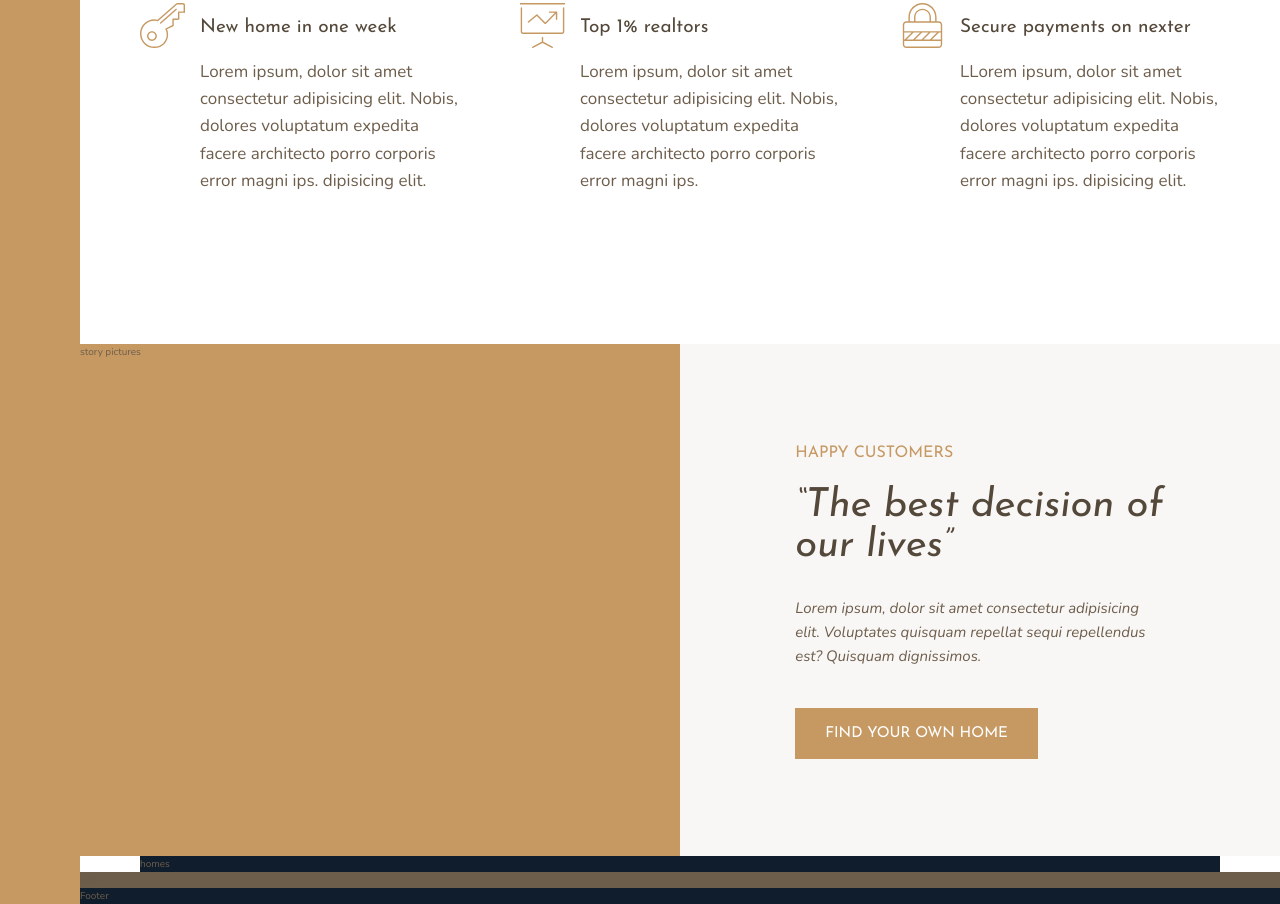
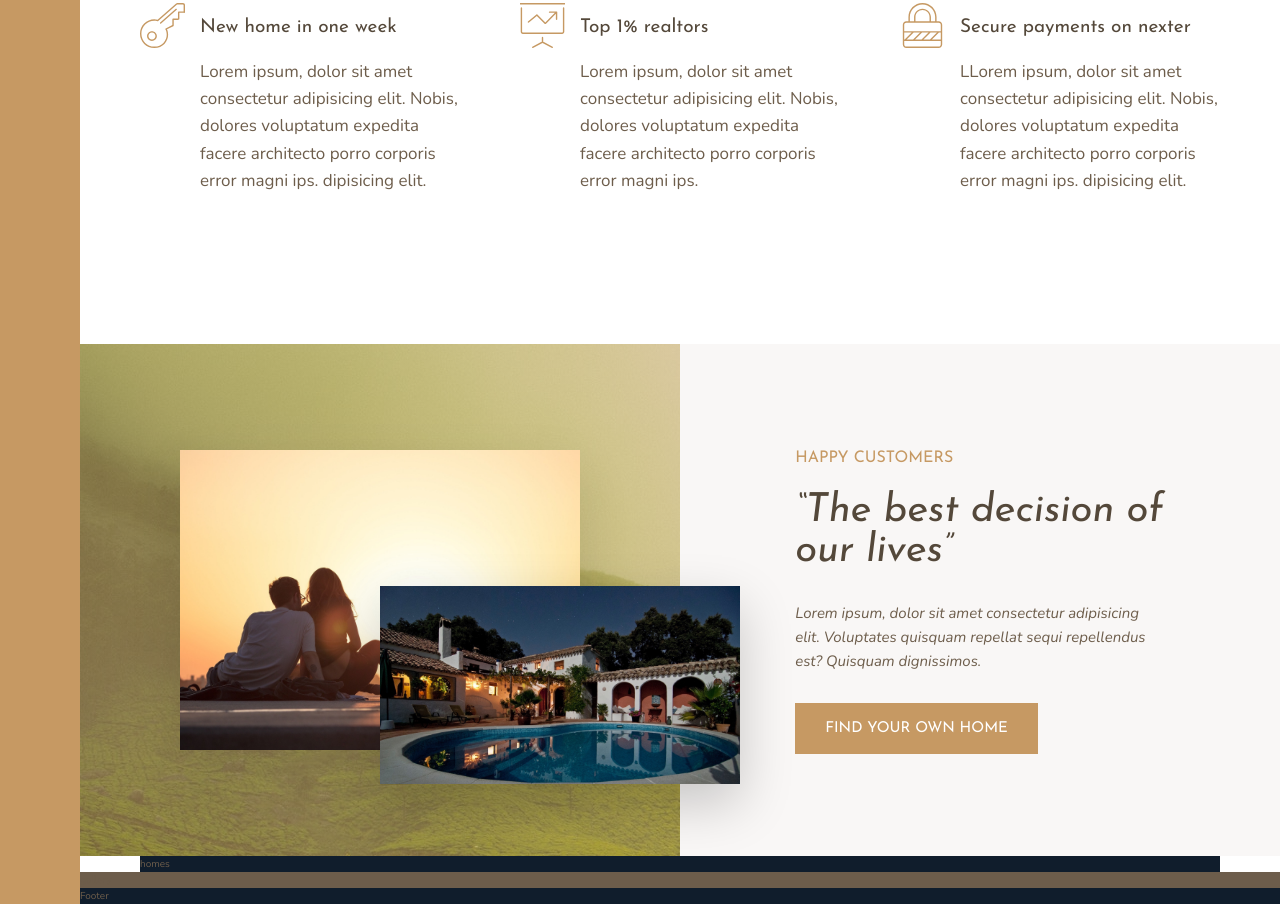
Before and after one commit to neringabickmore/nexter-adv-css, a website: page index.html in a window 1280 px wide. Shown: the part 1073-1977 px from the top of the page. Drawn offline with nearby package versions, Linux system fonts and the light colour scheme.

Commit message:
Story section/P2

```diff
--- a/index.html
+++ b/index.html
@@ -70,11 +70,18 @@
                 expedita facere architecto porro corporis error magni ips. dipisicing elit.</p>
         </div>
     </section>
-    <div class="story__pictures">story pictures</div>
+    <!-- Story section -->
+    <!-- Pictures -->
+    <div class="story__pictures">
+        <img src="img/story-1.jpeg" alt="Couple with new house" class="story__img--1">
+        <img src="img/story-2.jpeg" alt="New house" class="story__img--2">
+    </div>
+    <!-- Story section -->
+    <!-- Content -->
     <div class="story__content">
         <h3 class="heading-3 mb-sm">Happy customers</h3>
         <h2 class="heading-2 heading-2--dark mb-md">&ldquo;The best decision of our lives&rdquo;</h2>
-        <p class="story__text mb-lg">Lorem ipsum, dolor sit amet consectetur adipisicing elit. Voluptates quisquam repellat
+        <p class="story__text mb-md">Lorem ipsum, dolor sit amet consectetur adipisicing elit. Voluptates quisquam repellat
             sequi repellendus est? Quisquam dignissimos.</p>
             <button class="btn">Find your own home</button>
     </div>
--- a/sass/_story.scss
+++ b/sass/_story.scss
@@ -3,24 +3,46 @@
     &__pictures {
         background-color: $color-primary;
         grid-column: full-start / col-end 4;
+        background-image: linear-gradient(rgba($color-primary, .5), rgba($color-primary, .5)), url(../img/back.jpg);
+
+        display: grid;
+        grid-template-rows: repeat(6, 1fr);
+        grid-template-columns: repeat(6, 1fr);
+        align-items: center;
     }
+
+    &__img--1 {
+        width: 100%;
+        grid-row: 2 / 6;
+        grid-column: 2 / 6;
+        box-shadow: 0 2rem 5rem rgba(#000, .1);
+
+    }
+
+    &__img--2 {
+        width: 120%;
+        grid-row: 4 / 6;
+        grid-column: 4 / 7;
+        z-index: 99999;
+        box-shadow: 0 2rem 5rem rgba(#000, .2);
+
+    }
+
+
     &__content {
         background-color: $color-grey-light-1;
         grid-column: col-start 5 / full-end;
 
         padding: 6rem 9vw;
-        display: flex;
-        flex-direction: column;
-        justify-content: center;
-        align-items: flex-start;
-
-        /*IF USED WITH CSS GRID INSTEAD:
+        //IF USED WITH CSS FLEX INSTEAD:
+        // display: flex;
+        // flex-direction: column;
+        // justify-content: center;
+        // align-items: flex-start;
 
         display: grid;
         align-content: center;
         justify-items: start;
-
-        */
     }
 
     &__text {
```
Also changed, not shown: css/style.css.
